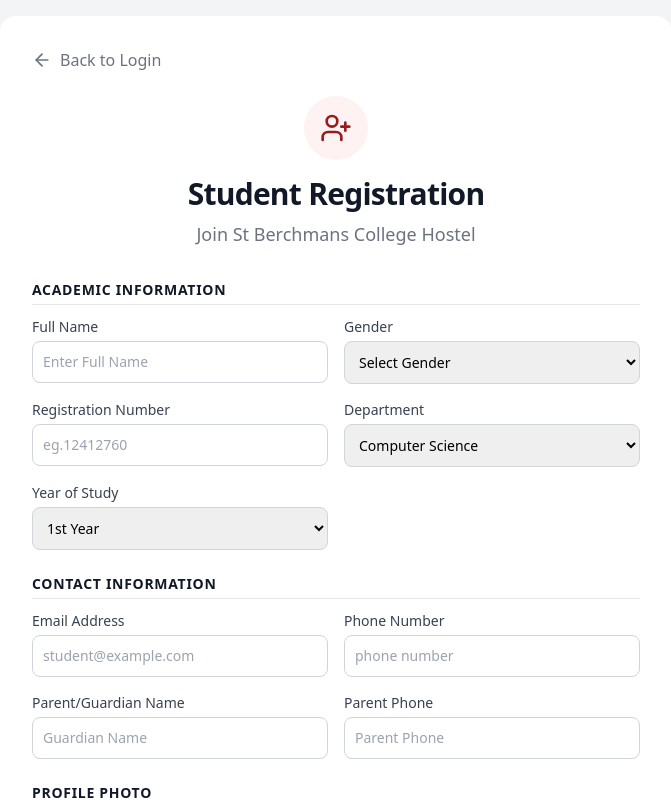
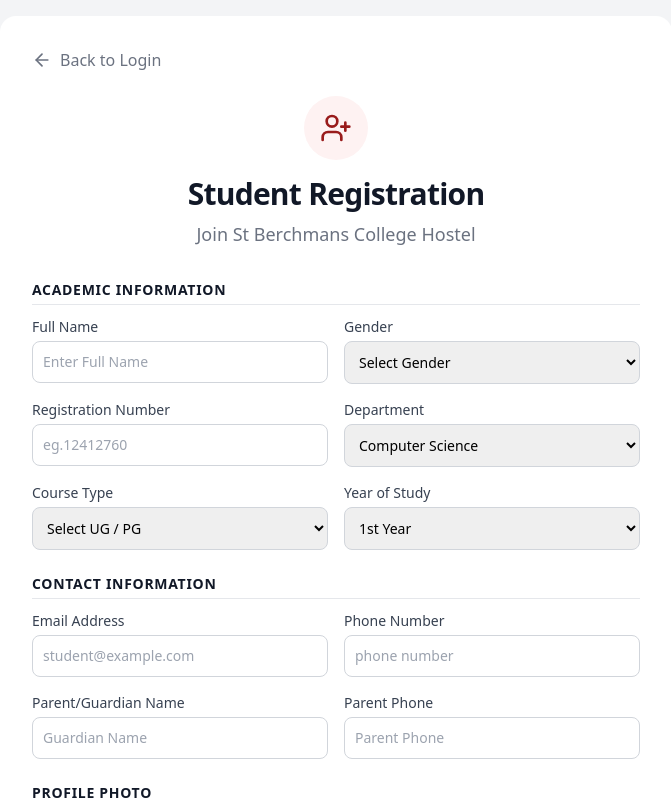
Before and after one commit to rijinpunthala007-dot/Hostel_Management, a React (Vite) app: page /#/register in a window 1280 px wide. Shown: the top 800 px of the page, without its empty margins (304-975 px from the left). Built offline with nearby package versions, Linux system fonts and the light colour scheme.

Commit message:
Add UG/PG course type selection to registration form

```diff
--- a/src/pages/StudentRegistration.jsx
+++ b/src/pages/StudentRegistration.jsx
@@ -10,6 +10,7 @@
         gender: '', // New Field
         regNo: '',
         department: 'Computer Science', // Default
+        courseType: '', // UG or PG
         year: '1st Year',     // Default
         email: '',
         phone: '',
@@ -145,6 +146,14 @@
                                     <option>Commerce</option>
                                     <option>Mathematics</option>
                                     <option>English</option>
+                                </select>
+                            </div>
+                            <div>
+                                <label className="block text-sm font-medium text-gray-700 mb-1">Course Type</label>
+                                <select required name="courseType" onChange={handleChange} className="w-full border border-gray-300 rounded-lg p-2.5 text-sm focus:ring-2 focus:ring-[#991B1B] outline-none">
+                                    <option value="">Select UG / PG</option>
+                                    <option value="UG">UG (Undergraduate)</option>
+                                    <option value="PG">PG (Postgraduate)</option>
                                 </select>
                             </div>
                             <div>
```
